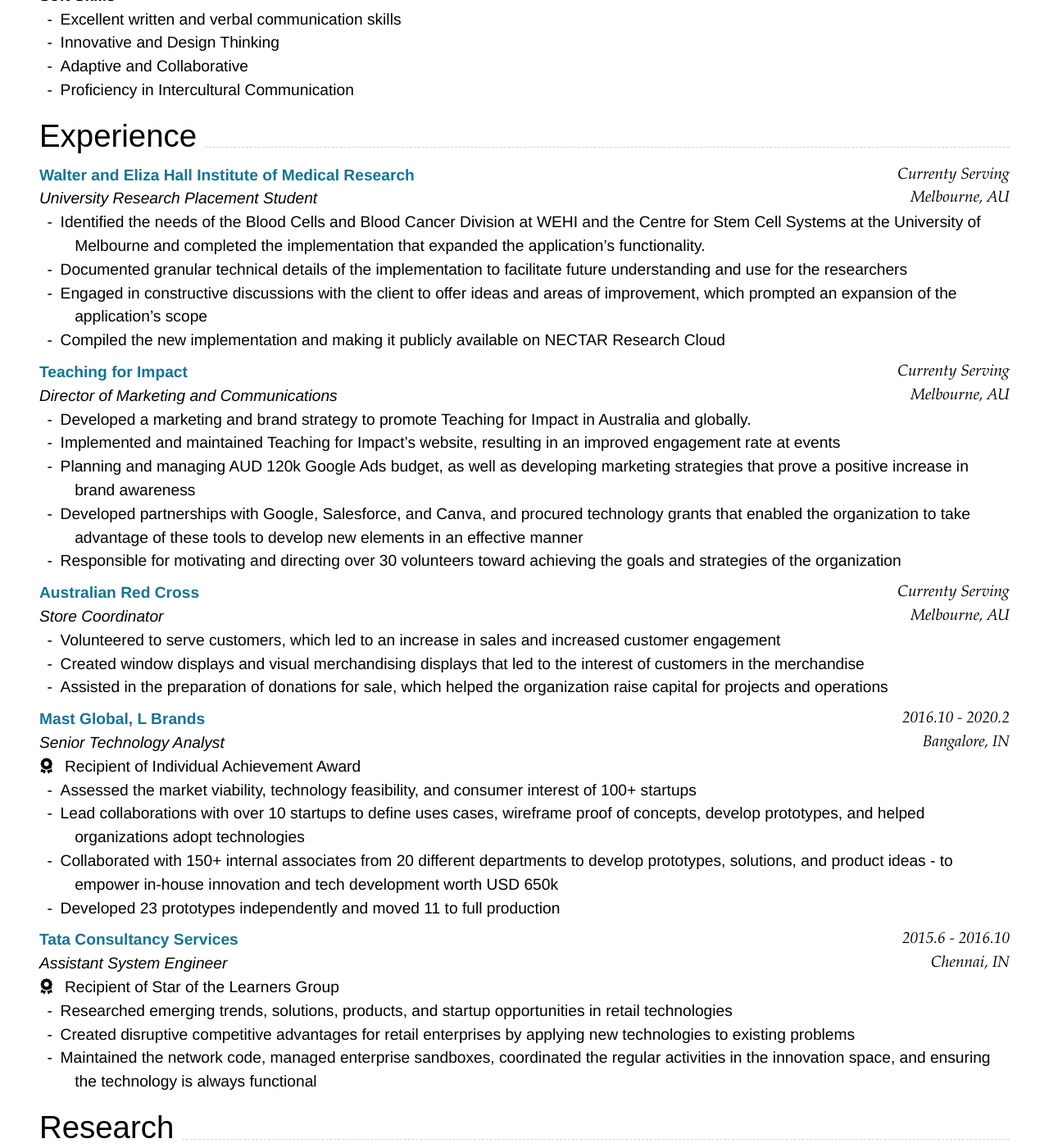
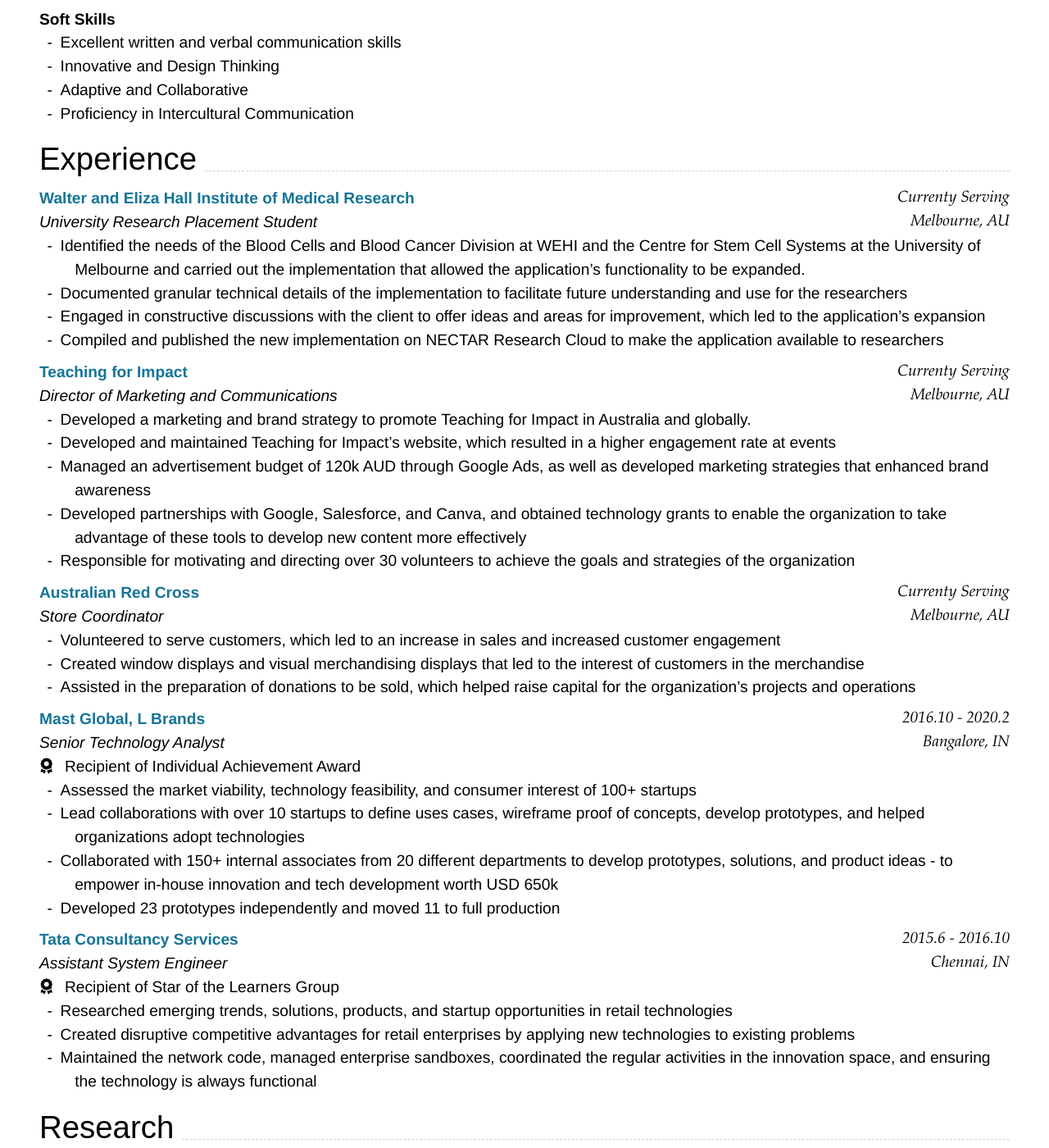
Before and after one commit to thedhanawada/me, a Jekyll site: the page built from index.md, in a window 1280 px wide and 1400 px high, scrolled down 905 px. Shown: the whole window at 82% size. Built offline with Jekyll 4.4.1, drawn with Linux system fonts in a browser that asks for light colours; nearby versions of some CDN libraries; some of the changed text lies outside the part shown.

Commit message:
introduction

````diff
--- a/index.md
+++ b/index.md
@@ -41,7 +41,7 @@ Supported arguments:
 
 ## Career Objective
 
-An Information Technology graduate student with experience in implementing and maintaining enterprise applications. My experience with Java and MySQL allows me to handle testing efficiently and help the organization produce quality products. In the past, I have been adept at opening communication channels with third parties and participating meaningfully in team decisions. I am dedicated to finding challenging positions in an organization and utilizing my skills and knowledge to accomplish the organization's goals.
+An Information Technology graduate student with experience in implementing and maintaining enterprise applications. My hands-on experience working with Java and MySQL allows me to design and test applications efficiently to help organizations deliver quality products. I am adept at opening communication channels with third parties and participating in team decision-making. In seeking challenging opportunities within an organization, I hope to contribute to the accomplishment of the organization's goals by applying my skills and knowledge.
 
 ## Education
 
@@ -86,10 +86,10 @@ Pondicherry, IN
 Melbourne, AU
 ```
 _University Research Placement Student_<br>
-- Identified the needs of the Blood Cells and Blood Cancer Division at WEHI and the Centre for Stem Cell Systems at the University of Melbourne and completed the implementation that expanded the application's functionality.
+- Identified the needs of the Blood Cells and Blood Cancer Division at WEHI and the Centre for Stem Cell Systems at the University of Melbourne and carried out the implementation that allowed the application's functionality to be expanded.
 - Documented granular technical details of the implementation to facilitate future understanding and use for the researchers
-- Engaged in constructive discussions with the client to offer ideas and areas of improvement, which prompted an expansion of the application's scope
-- Compiled the new implementation and making it publicly available on NECTAR Research Cloud
+- Engaged in constructive discussions with the client to offer ideas and areas for improvement, which led to the application's expansion
+- Compiled and published the new implementation on NECTAR Research Cloud to make the application available to researchers
 
 ### **[Teaching for Impact](https://www.teachingforimpact.org/){:target="_blank"}** `Currenty Serving`
 ```
@@ -97,10 +97,10 @@ Melbourne, AU
 ```
 _Director of Marketing and Communications_<br>
 - Developed a marketing and brand strategy to promote Teaching for Impact in Australia and globally.
-- Implemented and maintained Teaching for Impact's website, resulting in an improved engagement rate at events
-- Planning and managing AUD 120k Google Ads budget, as well as developing marketing strategies that prove a positive increase in brand awareness
-- Developed partnerships with Google, Salesforce, and Canva, and procured technology grants that enabled the organization to take advantage of these tools to develop new elements in an effective manner
-- Responsible for motivating and directing over 30 volunteers toward achieving the goals and strategies of the organization
+- Developed and maintained Teaching for Impact's website, which resulted in a higher engagement rate at events
+- Managed an advertisement budget of 120k AUD through Google Ads, as well as developed marketing strategies that enhanced brand awareness
+- Developed partnerships with Google, Salesforce, and Canva, and obtained technology grants to enable the organization to take advantage of these tools to develop new content more effectively
+- Responsible for motivating and directing over 30 volunteers to achieve the goals and strategies of the organization
 
 ### **[Australian Red Cross](https://www.redcross.org.au/){:target="_blank"}** `Currenty Serving`
 ```
@@ -109,7 +109,7 @@ Melbourne, AU
 _Store Coordinator_<br>
 - Volunteered to serve customers, which led to an increase in sales and increased customer engagement
 - Created window displays and visual merchandising displays that led to the interest of customers in the merchandise
-- Assisted in the preparation of donations for sale, which helped the organization raise capital for projects and operations
+- Assisted in the preparation of donations to be sold, which helped raise capital for the organization's projects and operations
 
 ### **[Mast Global, L Brands](https://www.lb.com/){:target="_blank"}** `2016.10 - 2020.2`
 ```
````
